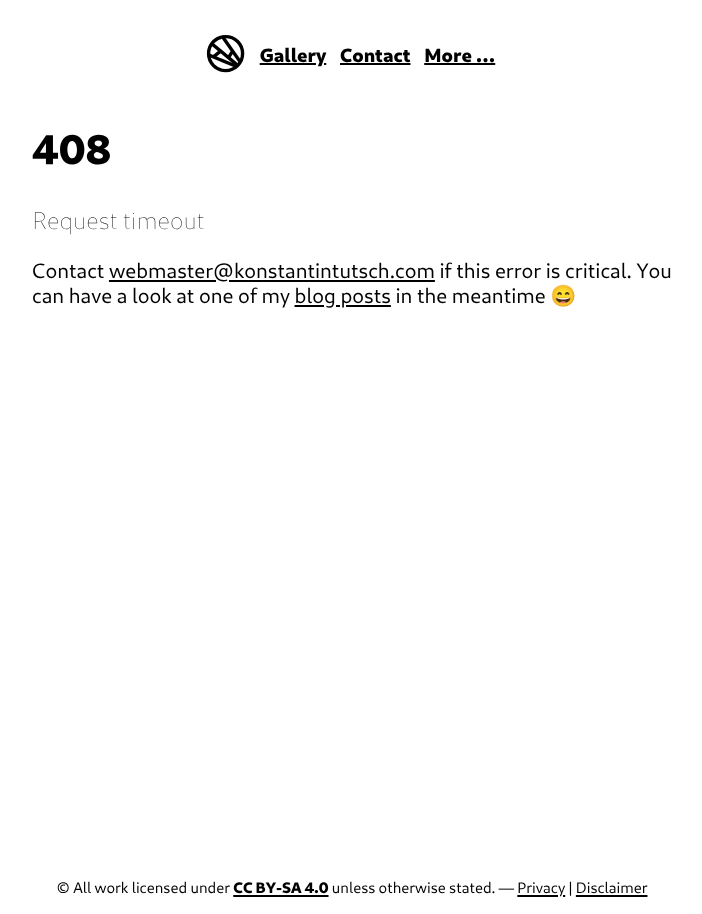
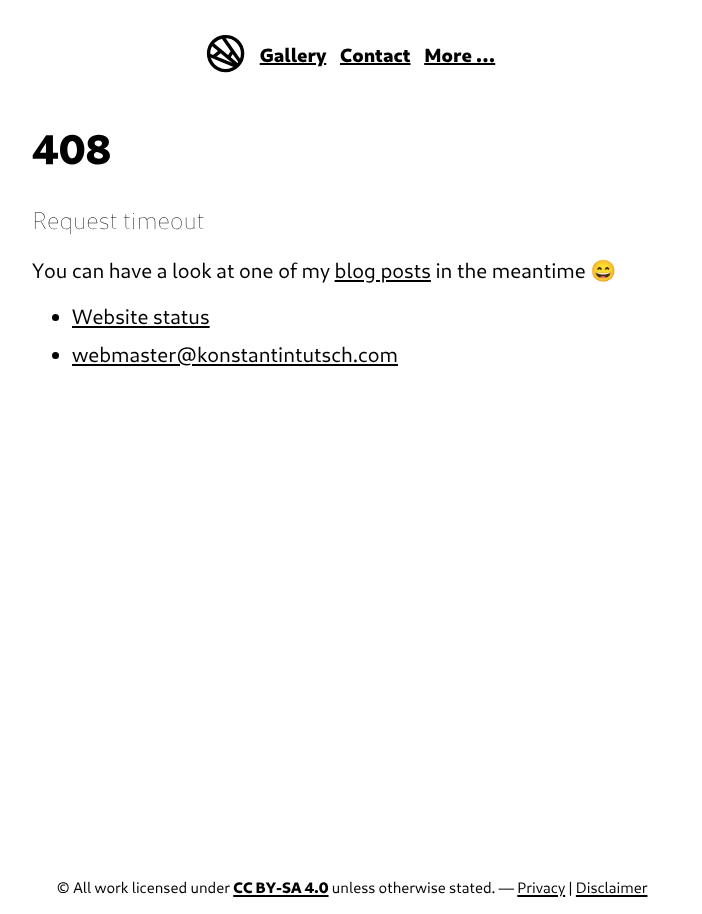
Before and after one commit to konstantintutsch/website, a Jekyll site: the page built from _errors/408.md, in a window 1280 px wide. Shown: the whole page, without its empty margins (288-990 px from the left). Built offline with Jekyll 4.4.1, drawn with Linux system fonts in a browser that asks for light colours.

Commit message:
Add status page to error page template

```diff
--- a/_layouts/error.html
+++ b/_layouts/error.html
@@ -5,6 +5,12 @@ layout: default
 <h2>{{ page.title }}</h2>
 
 <p class="description">{{ page.description }}</p>
-<p>Contact {% include social.html id="webmaster" %} if this error is critical. You can have a look at one of my <a data-umami-event="nav-blog" href="/blog/">blog posts</a> in the meantime 😄</p>
+</p>
+<p>You can have a look at one of my <a data-umami-event="nav-blog" href="/blog/">blog posts</a> in the meantime 😄</p>
+
+<ul>
+    <li><a data-umami-event="nav-status" href="https://status.konstantintutsch.com/status/website">Website status</a></li>
+    <li>{% include social.html id="webmaster" %}</li>
+</ul>
 
 {{ page.content }}
```
